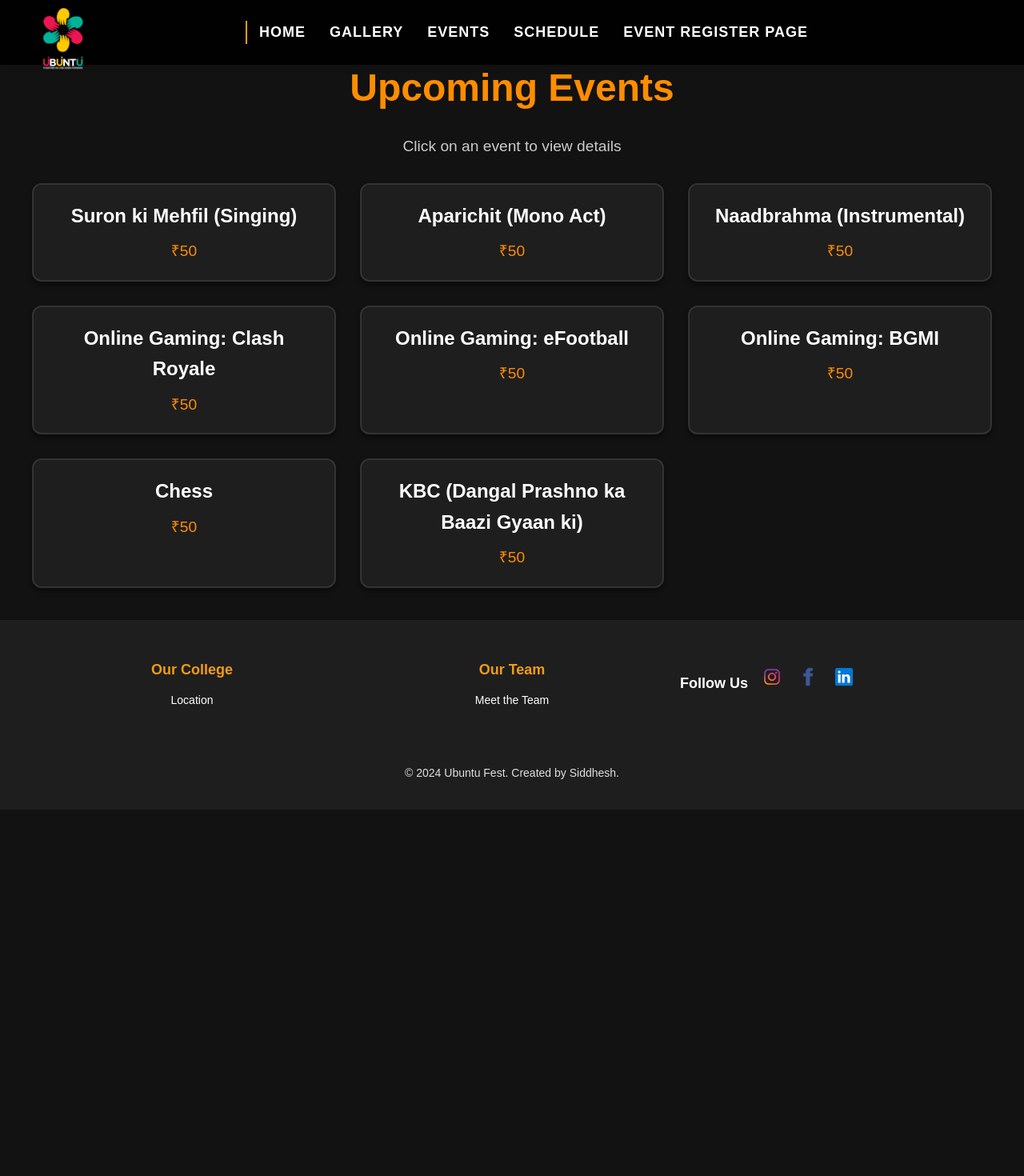
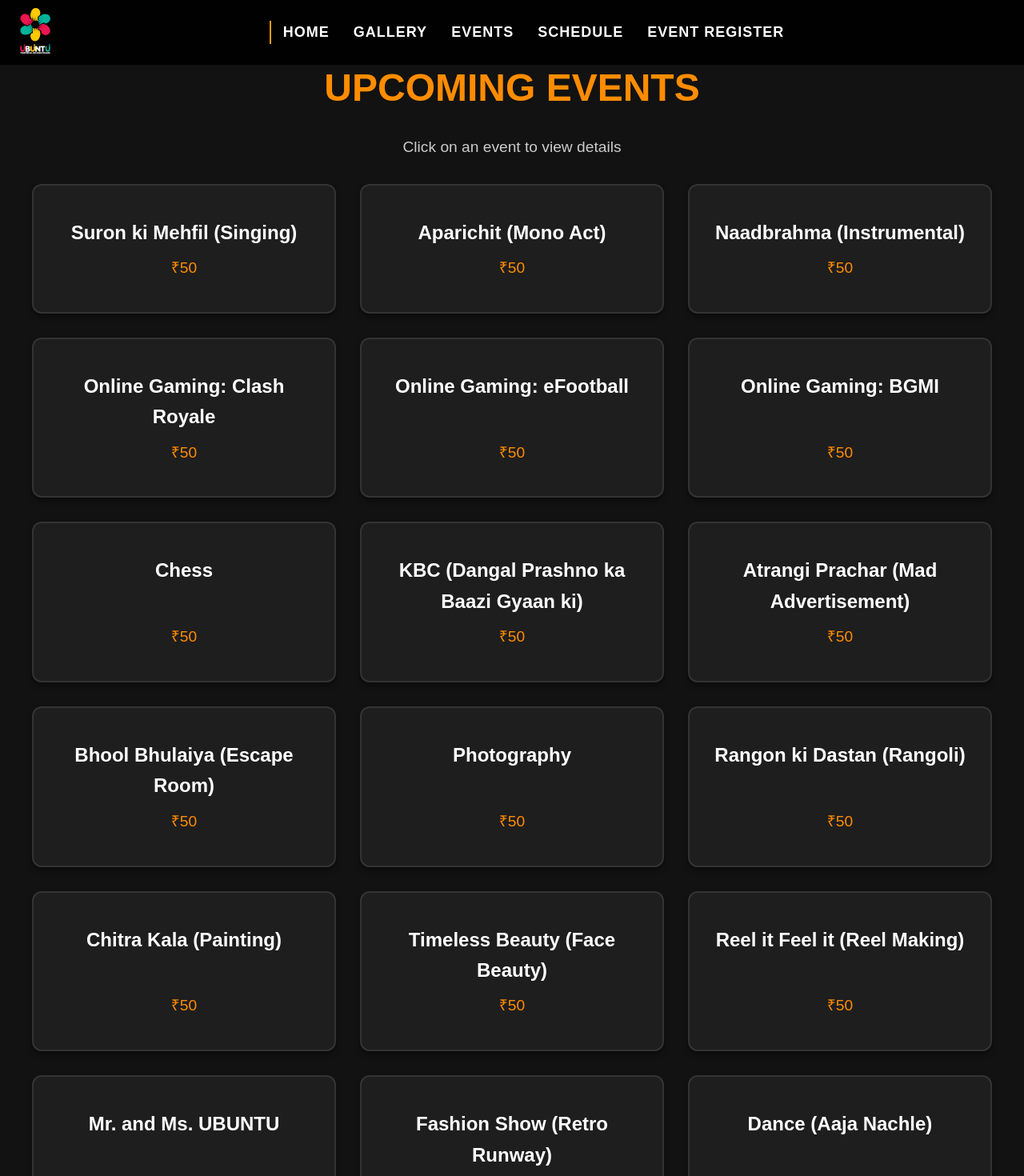
Before and after one commit to sidd-j/Ubuntufest, a React (Create React App) app: page /Ubuntufest/events in a window 1280 px wide. Shown: the top 1470 px of the page at 80% size. Before the commit the page ends 1012 px from the top, so only its background shows below. Built offline with nearby package versions, Linux system fonts and the light colour scheme.

Commit message:
UI change3

```diff
--- a/src/Pages/Page/Events.js
+++ b/src/Pages/Page/Events.js
@@ -4,24 +4,50 @@ import { useNavigate } from 'react-router-dom';
 import Layout from '../../layout';
 
 const events = [
-    { id: 1, name: 'Suron ki Mehfil (Singing)', price: '₹50', description: 'A mesmerizing singing competition for music lovers.' },
-    { id: 2, name: 'Aparichit (Mono Act)', price: '₹50', description: 'A mono-act drama competition showcasing incredible acting skills.' },
-    { id: 3, name: 'Naadbrahma (Instrumental)', price: '₹50', description: 'An instrumental music competition celebrating the beauty of sound.' },
-    { id: 4, name: 'Online Gaming: Clash Royale', price: '₹50', description: 'Show your strategy skills in this epic Clash Royale tournament.' },
-    { id: 5, name: 'Online Gaming: eFootball', price: '₹50', description: 'Compete against the best in this exciting eFootball event.' },
-    { id: 6, name: 'Online Gaming: BGMI', price: '₹50', description: 'Join the battle in this electrifying BGMI gaming competition.' },
-    { id: 7, name: 'Chess', price: '₹50', description: 'Outsmart your opponents in this classic game of strategy.' },
-    { id: 8, name: 'KBC (Dangal Prashno ka Baazi Gyaan ki)', price: '₹50', description: 'Test your knowledge in this thrilling KBC-inspired quiz show.' },
+    { id: 1, name: 'Suron ki Mehfil (Singing)', price: '₹50', description: 'A mesmerizing singing competition for music lovers. The event will showcase incredible vocal talents from around the region. Participants must adhere to the time limits and themes provided.' },
+    { id: 2, name: 'Aparichit (Mono Act)', price: '₹50', description: 'A mono-act drama competition showcasing incredible acting skills. Participants should prepare a performance under 10 minutes. No offensive content will be tolerated.' },
+    { id: 3, name: 'Naadbrahma (Instrumental)', price: '₹50', description: 'An instrumental music competition celebrating the beauty of sound. Performers should bring their own instruments and follow specific theme-based guidelines.' },
+    { id: 4, name: 'Online Gaming: Clash Royale', price: '₹50', description: 'Show your strategy skills in this epic Clash Royale tournament. Players will compete in knockout rounds.' },
+    { id: 5, name: 'Online Gaming: eFootball', price: '₹50', description: 'Compete against the best in this exciting eFootball event. Players will be matched based on rankings.' },
+    { id: 6, name: 'Online Gaming: BGMI', price: '₹50', description: 'Join the battle in this electrifying BGMI gaming competition. The tournament will feature a battle royale format.' },
+    { id: 7, name: 'Chess', price: '₹50', description: 'Outsmart your opponents in this classic game of strategy. Matches will follow standard chess rules.' },
+    { id: 8, name: 'KBC (Dangal Prashno ka Baazi Gyaan ki)', price: '₹50', description: 'Test your knowledge in this thrilling KBC-inspired quiz show. Answer questions in various categories.' },
+    { id: 9, name: 'Atrangi Prachar (Mad Advertisement)', price: '₹50', description: 'Showcase your creativity with a crazy ad campaign. Participants must create a 30-second ad for any product.' },
+    { id: 10, name: 'Bhool Bhulaiya (Escape Room)', price: '₹50', description: 'Solve the puzzles and escape the room before time runs out. Teamwork and sharp thinking will be key.' },
+    { id: 11, name: 'Photography', price: '₹50', description: 'Capture the moments with your photography skills. Participants must submit their photos under a chosen theme.' },
+    { id: 12, name: 'Rangon ki Dastan (Rangoli)', price: '₹50', description: 'Create beautiful Rangoli designs and showcase your artistry. Designs should be on a 4x4 feet surface.' },
+    { id: 13, name: 'Chitra Kala (Painting)', price: '₹50', description: 'Express yourself through colors in this painting competition. Participants can use any medium of their choice.' },
+    { id: 14, name: 'Timeless Beauty (Face Beauty)', price: '₹50', description: 'Display your beauty and makeup skills in this competition. Models and makeup artists can team up.' },
+    { id: 15, name: 'Reel it Feel it (Reel Making)', price: '₹50', description: 'Make a short and creative reel video for the competition. Videos should not exceed 30 seconds.' },
+    { id: 16, name: 'Mr. and Ms. UBUNTU', price: '₹50', description: 'Compete for the title of Mr. and Ms. UBUNTU in this pageant. Participants will be judged on personality and talent.' },
+    { id: 17, name: 'Fashion Show (Retro Runway)', price: '₹50', description: 'Show off your fashion style in the retro-themed runway show. Participants should showcase their best vintage outfits.' },
+    { id: 18, name: 'Dance (Aaja Nachle)', price: '₹50', description: 'Join the dance competition and groove to the music. Choreography can be performed solo or in groups.' },
+    { id: 19, name: 'Online Gaming: Stumble Guys', price: '₹50', description: 'Compete in the Stumble Guys gaming event. Players must navigate obstacles in a race to the finish.' },
+    { id: 20, name: 'Gully Badminton', price: '₹50', description: 'Play badminton in a unique gully style competition. The rules are modified for a fun, challenging experience.' },
+    { id: 21, name: 'Nakh Shikant (Nail Art)', price: '₹50', description: 'Show off your nail art creativity in this competition. Participants must provide their own supplies and models.' },
 ];
 
 const EventPage = () => {
     const [selectedEvent, setSelectedEvent] = useState(null);
+    const [isAccordionOpen, setIsAccordionOpen] = useState(false);
     const navigate = useNavigate();
 
-    const handleRegister = () => {
+    const handleInHouseRegister = () => {
         if (selectedEvent) {
-            navigate(`/Ubuntufest/EventRegistrationPage`, { state: selectedEvent });
+            // Handle In-House registration logic
+            navigate(`/Ubuntufest/InHouseRegistrationPage`, { state: selectedEvent });
         }
+    };
+
+    const handleOutHouseRegister = () => {
+        if (selectedEvent) {
+            // Handle Out-House registration logic
+            navigate(`/Ubuntufest/OutHouseRegistrationPage`, { state: selectedEvent });
+        }
+    };
+
+    const toggleAccordion = () => {
+        setIsAccordionOpen(!isAccordionOpen);
     };
 
     return (
@@ -46,10 +72,32 @@ const EventPage = () => {
                         <div className="modal-content" onClick={(e) => e.stopPropagation()}>
                             <h2>{selectedEvent.name}</h2>
                             <p><strong>Description:</strong> {selectedEvent.description}</p>
+
+                            {/* Accordion for Rules & Regulations */}
+                            <div className="accordion">
+                                <div className="accordion-header" onClick={toggleAccordion}>
+                                    <h3>Rules & Regulations</h3>
+                                </div>
+                                <div className={`accordion-body ${isAccordionOpen ? 'active' : ''}`}>
+                                    <ul>
+                                        <li>No plagiarism allowed.</li>
+                                        <li>Performance time limits must be adhered to.</li>
+                                        <li>Offensive content will lead to disqualification.</li>
+                                        <li>Participants must follow the theme provided.</li>
+                                        <li>Latecomers may not be allowed to participate.</li>
+                                    </ul>
+                                </div>
+                            </div>
+
                             <p><strong>Price:</strong> {selectedEvent.price}</p>
-                            <button className="register-button" onClick={handleRegister}>
-                                Register
-                            </button>
+                            <div className="modal-buttons">
+                                <button className="register-button" onClick={handleInHouseRegister}>
+                                    In-House Registration
+                                </button>
+                                <button className="register-button" onClick={handleOutHouseRegister}>
+                                    Out-House Registration
+                                </button>
+                            </div>
                             <button className="close-button" onClick={() => setSelectedEvent(null)}>
                                 Close
                             </button>
--- a/src/Pages/Styles/EventPage.css
+++ b/src/Pages/Styles/EventPage.css
@@ -1,11 +1,14 @@
-/* General styling */
+/* General Styling */
 body {
     margin: 0;
     font-family: 'Arial', sans-serif;
     background-color: #121212;
     color: #ffffff;
+    line-height: 1.6;
+    /* Improved line height for better readability */
 }
 
+/* Event Page */
 .event-page {
     padding: 40px 20px;
     text-align: center;
@@ -13,8 +16,10 @@ body {
 
 .event-title {
     font-size: 3rem;
-    margin-bottom: 10px;
+    margin-bottom: 20px;
     color: #ff8c00;
+    text-transform: uppercase;
+    /* Added text transformation for emphasis */
 }
 
 .event-subtitle {
@@ -27,7 +32,6 @@ body {
 .event-grid {
     display: grid;
     grid-template-columns: repeat(3, 1fr);
-    /* 3 columns for rows */
     gap: 30px;
     justify-content: center;
     max-width: 1200px;
@@ -39,79 +43,67 @@ body {
     border: 2px solid #333;
     border-radius: 12px;
     padding: 20px;
-    transition: all 0.3s ease;
+    transition: transform 0.3s ease, box-shadow 0.3s ease;
+    cursor: pointer;
     box-shadow: 0 4px 6px rgba(0, 0, 0, 0.4);
-    cursor: pointer;
-}
-
-.register-button {
-    margin: 1%;
-
-    background-color: #ff8c00;
-    /* Vibrant orange background */
-    color: #fff;
-    /* White text for contrast */
-    font-size: 1.1rem;
-    /* Slightly larger text for better readability */
-    font-weight: bold;
-    /* Make text stand out */
-    padding: 12px 24px;
-    /* Spacious padding for a clickable button */
-    border: none;
-    /* Remove default button border */
-    border-radius: 8px;
-    /* Rounded corners for a softer look */
-    cursor: pointer;
-    /* Indicate the button is clickable */
-    transition: background-color 0.3s ease, transform 0.2s ease;
-    /* Smooth hover effect */
-    box-shadow: 0 4px 6px rgba(0, 0, 0, 0.1);
-    /* Light shadow for depth */
-    width: 100%;
-    /* Full-width button */
-    text-align: center;
-    /* Center the text */
-}
-
-.register-button:hover {
-    background-color: #e07a00;
-    /* Darken the background on hover */
-    transform: scale(1.05);
-    /* Slightly enlarge on hover */
-}
-
-.register-button:active {
-    transform: scale(1);
-    /* Return to original size on click */
-}
-
-.register-button:disabled {
-    background-color: #ddd;
-    /* Gray out the button when disabled */
-    color: #aaa;
-    /* Lighter text color */
-    cursor: not-allowed;
-    /* Indicate that the button is not clickable */
-    box-shadow: none;
-    /* Remove shadow on disabled button */
-}
-
-
-.event-card:hover {
-    transform: translateY(-8px);
-    box-shadow: 0 10px 15px rgba(255, 136, 0, 0.5);
+    display: flex;
+    flex-direction: column;
+    justify-content: space-between;
 }
 
 .event-card h2 {
     font-size: 1.5rem;
-    margin: 0 0 10px;
+    margin-bottom: 10px;
     color: #ffffff;
 }
 
 .event-price {
     font-size: 1.2rem;
     color: #ff8c00;
-    margin: 0;
+    margin-top: auto;
+}
+
+/* Event Card Hover */
+.event-card:hover {
+    transform: translateY(-8px);
+    box-shadow: 0 10px 20px rgba(255, 136, 0, 0.5);
+}
+
+/* Buttons */
+.register-button,
+.close-button {
+    background-color: #ff8c00;
+    color: #fff;
+    font-size: 1.1rem;
+    font-weight: bold;
+    padding: 12px 24px;
+    border: none;
+    border-radius: 8px;
+    cursor: pointer;
+    transition: background-color 0.3s ease, transform 0.2s ease;
+    box-shadow: 0 4px 6px rgba(0, 0, 0, 0.1);
+    width: 100%;
+    text-align: center;
+    margin-top: 10px;
+}
+
+.register-button:hover,
+.close-button:hover {
+    background-color: #e07a00;
+    transform: scale(1.05);
+}
+
+.register-button:active,
+.close-button:active {
+    transform: scale(1);
+}
+
+.register-button:disabled,
+.close-button:disabled {
+    background-color: #ddd;
+    color: #aaa;
+    cursor: not-allowed;
+    box-shadow: none;
 }
 
 /* Modal */
@@ -136,6 +128,9 @@ body {
     text-align: left;
     box-shadow: 0 5px 15px rgba(255, 136, 0, 0.4);
     color: #ffffff;
+    position: relative;
+    width: 90%;
+    /* Improved width for responsiveness */
 }
 
 .modal-content h2 {
@@ -146,61 +141,34 @@ body {
 
 .close-button {
     background-color: #ff4747;
-    /* Bright red background */
-    color: #fff;
-    /* White text for contrast */
     font-size: 1.1rem;
-    /* Slightly larger text for readability */
-    font-weight: bold;
-    /* Make text stand out */
     padding: 12px 24px;
-    /* Spacious padding for a clickable button */
-    border: none;
-    /* Remove default button border */
     border-radius: 8px;
-    /* Rounded corners for a softer look */
     cursor: pointer;
-    /* Indicate the button is clickable */
-    transition: background-color 0.3s ease, transform 0.2s ease;
-    /* Smooth hover effect */
     box-shadow: 0 4px 6px rgba(0, 0, 0, 0.1);
-    /* Light shadow for depth */
-    width: 100%;
-    /* Full-width button */
     text-align: center;
-    /* Center the text */
-    margin: 1%;
+    margin: 10px 0;
 }
 
 .close-button:hover {
     background-color: #ff6161;
-    /* Darken the red on hover */
     transform: scale(1.05);
-    /* Slightly enlarge on hover */
 }
 
 .close-button:active {
     transform: scale(1);
-    /* Return to original size on click */
 }
 
 .close-button:disabled {
     background-color: #ddd;
-    /* Gray out the button when disabled */
     color: #aaa;
-    /* Lighter text color */
     cursor: not-allowed;
-    /* Indicate that the button is not clickable */
-    box-shadow: none;
-    /* Remove shadow on disabled button */
 }
-
 
 /* Responsive Design */
 @media (max-width: 900px) {
     .event-grid {
         grid-template-columns: repeat(2, 1fr);
-        /* 2 columns for smaller screens */
         gap: 20px;
     }
 }
@@ -208,6 +176,24 @@ body {
 @media (max-width: 600px) {
     .event-grid {
         grid-template-columns: 1fr;
-        /* Single column for mobile screens */
+    }
+
+    .event-card h2 {
+        font-size: 1.3rem;
+        /* Smaller font size for mobile */
+    }
+
+    .event-price {
+        font-size: 1rem;
+    }
+
+    .modal-content {
+        padding: 20px;
+    }
+
+    .register-button,
+    .close-button {
+        font-size: 1rem;
+        padding: 10px 20px;
     }
 }
--- a/src/layout.css
+++ b/src/layout.css
@@ -6,6 +6,7 @@
     top: 0;
     left: 0;
     width: 100%;
+    height: fit-content;
     z-index: 1000;
     display: flex;
     justify-content: center;
@@ -241,12 +242,12 @@
 .logo {
     position: absolute;
     top: 10px;
-    left: 20px;
+    left: 0px;
     z-index: 2;
 }
 
 .logo-img {
-    width: 120px;
+    width: 90px;
     /* Adjust the size of the logo */
     height: auto;
 }
@@ -292,7 +293,7 @@
         height: 100%;
         position: fixed;
         top: 0;
-        left: -450px;
+        left: -456px;
         background-color: #000;
         padding-top: 60px;
         transition: left 0.3s ease-in-out;
@@ -309,6 +310,8 @@
         left: 0;
         /* Slide in the menu when it's active */
     }
+
+
 
     .nav-link {
         text-decoration: none;
@@ -332,9 +335,12 @@
 
     .hamburger {
         display: flex;
+        right: 15%;
+        top: 15%;
     }
 
     .navbar {
         justify-content: space-between;
+        height: 2%;
     }
 }
--- a/src/layout.js
+++ b/src/layout.js
@@ -1,10 +1,9 @@
-import React, { useState, useEffect } from 'react';
-import { Link, useNavigate } from 'react-router-dom';
+import React, { useState } from 'react';
+import { Link } from 'react-router-dom';
 import '../src/layout.css';
 
 const Layout = ({ children }) => {
     const [isMenuOpen, setIsMenuOpen] = useState(false);
-
 
     const toggleMenu = () => {
         setIsMenuOpen(!isMenuOpen);
@@ -14,7 +13,18 @@ const Layout = ({ children }) => {
         <div className="layout">
             {/* Navigation Bar */}
             <nav className="navbar">
+                {/* Logo */}
+                <div className="logo">
+                    <Link to="/Ubuntufest">
+                        <img
+                            src="/Ubuntufest/UbuntuLogo.png"
+                            alt="Ubuntu Fest Logo"
+                            className="logo-img"
+                        />
+                    </Link>
+                </div>
 
+                {/* Hamburger Menu */}
                 <div
                     className={`hamburger ${isMenuOpen ? 'active' : ''}`}
                     onClick={toggleMenu}
@@ -25,60 +35,95 @@ const Layout = ({ children }) => {
                     <div></div>
                 </div>
 
-
+                {/* Navigation Links */}
                 <ul className={`nav-links ${isMenuOpen ? 'active' : ''}`}>
-
-
                     <div className="logo">
                         <Link to="/Ubuntufest">
-                            <img src="/Ubuntufest/UbuntuLogo.png" alt="Ubuntu Fest Logo" className="logo-img" />
+                            <img
+                                src="/Ubuntufest/UbuntuLogo.png"
+                                alt="Ubuntu Fest Logo"
+                                className="logo-img"
+                            />
                         </Link>
                     </div>
-                    <li><Link to="/Ubuntufest" className="nav-link">HOME</Link></li>
-                    <li><Link to="/Ubuntufest/gallery" className="nav-link">GALLERY</Link></li>
-                    <li><Link to="/Ubuntufest/events" className="nav-link">EVENTS</Link></li>
-                    <li><Link to="/Ubuntufest/schedule" className="nav-link">SCHEDULE</Link></li>
-                    <li><Link to="/Ubuntufest/EventRegistrationPage" className="nav-link">Event Register Page</Link></li>
-
-
+                    <li>
+                        <Link to="/Ubuntufest" className="nav-link">HOME</Link>
+                    </li>
+                    <li>
+                        <Link to="/Ubuntufest/gallery" className="nav-link">GALLERY</Link>
+                    </li>
+                    <li>
+                        <Link to="/Ubuntufest/events" className="nav-link">EVENTS</Link>
+                    </li>
+                    <li>
+                        <Link to="/Ubuntufest/schedule" className="nav-link">SCHEDULE</Link>
+                    </li>
+                    <li>
+                        <Link to="/Ubuntufest/EventRegistrationPage" className="nav-link">
+                            Event Register
+                        </Link>
+                    </li>
                 </ul>
             </nav>
 
             {/* Main Content */}
             <main>{children}</main>
-            <footer class="footer">
-                <div class="footer-content">
-                    <div class="footer-section">
-                        <h3><a href="https://www.patkarvardecollege.edu.in/" target="_blank" rel="noopener noreferrer">Our College</a></h3>
-                        <ul>
-                            <li><a href="#">Location </a></li>
-                        </ul>
+
+            {/* Footer */}
+            <footer className="footer">
+                <div className="footer-content">
+                    {/* Footer Sections */}
+                    <div className="footer-section">
+                        <h3>
+                            <a
+                                href="https://www.patkarvardecollege.edu.in/"
+                                target="_blank"
+                                rel="noopener noreferrer"
+                            >
+                                Our College
+                            </a>
+                        </h3>
                     </div>
-                    <div class="footer-section">
-                        <h3><a href="https://www.ourteamwebsite.com" target="_blank" rel="noopener noreferrer">Our Team</a></h3>
-                        <ul>
-                            <li><a href="#">Meet the Team</a></li>
-                        </ul>
+                    <div className="footer-section">
+                        <h3>
+                            <a
+                                href="https://www.ourteamwebsite.com"
+                                target="_blank"
+                                rel="noopener noreferrer"
+                            >
+                                Our Team
+                            </a>
+                        </h3>
                     </div>
-                    <div class="footer-section social-media">
+                    <div className="footer-section social-media">
                         <h3>Follow Us</h3>
-                        <a href="https://www.instagram.com" target="_blank" rel="noopener noreferrer">
+                        <a
+                            href="https://www.instagram.com"
+                            target="_blank"
+                            rel="noopener noreferrer"
+                        >
                             <img src="/Ubuntufest/Instagram.png" alt="Instagram" />
                         </a>
-                        <a href="https://www.facebook.com" target="_blank" rel="noopener noreferrer">
-                            <img src="/Ubuntufest/facebook.png" alt="Facebook" />
+                        <a
+                            href="https://www.facebook.com"
+                            target="_blank"
+                            rel="noopener noreferrer"
+                        >
+                            <img src="/Ubuntufest/facebook.png" alt="Instagram" />
                         </a>
-                        <a href="https://www.linkedin.com" target="_blank" rel="noopener noreferrer">
-                            <img src="/Ubuntufest/linkedin.png" alt="LinkedIn" />
+                        <a
+                            href="https://www.linkedin.com"
+                            target="_blank"
+                            rel="noopener noreferrer"
+                        >
+                            <img src="/Ubuntufest/linkedin.png" alt="Instagram" />
                         </a>
                     </div>
                 </div>
-                <div class="footer-text">
+                <div className="footer-text">
                     <p>&copy; 2024 Ubuntu Fest. Created by Siddhesh.</p>
                 </div>
             </footer>
-
-
         </div>
     );
 };
```
